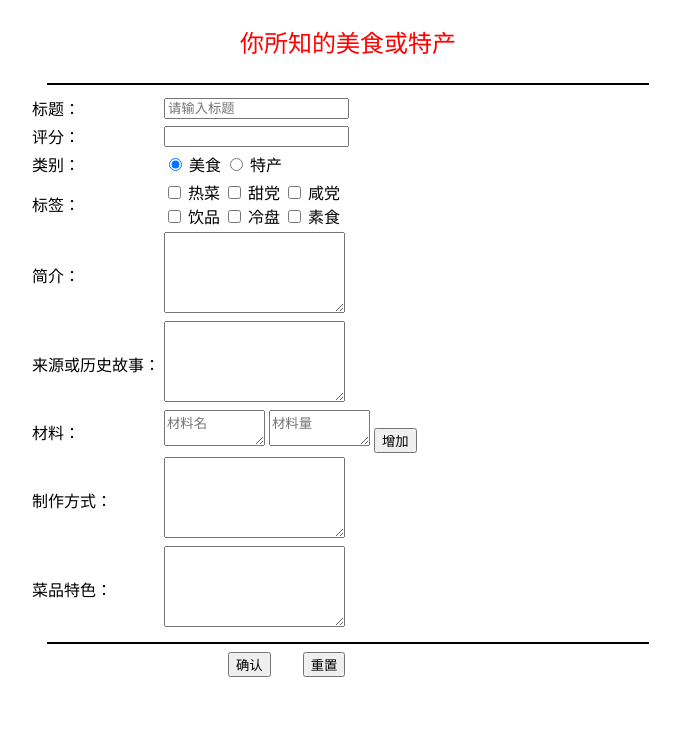
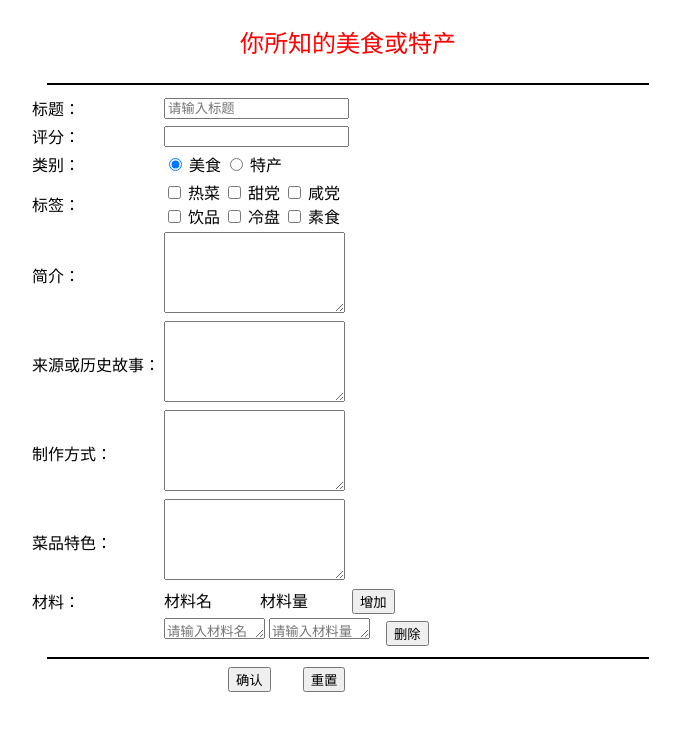
Before and after one commit to ASD-112/web-work_hxy.io, a plain HTML site: page edit.html in a window 1280 px wide. Shown: the whole page, without its empty margins (292-972 px from the left). Drawn offline with nearby package versions, Linux system fonts and the light colour scheme.

Commit message:
03update
update

```diff
--- a/edit.html
+++ b/edit.html
@@ -3,6 +3,7 @@
     <head>
         <meta charset = "UTF-8">
         <link rel="stylesheet" type="text/css" href="css/edit.css">
+        <script src="https://cdn.bootcss.com/jquery/3.4.1/jquery.min.js"></script>
         <title>美食特产编辑页</title>
     </head>
     <body>
@@ -85,16 +86,6 @@
             </tr>
             <tr>
                 <td>
-                    <label>材料：</label>
-                </td>
-                <td style="text-align: left;">
-                    <textarea cols="10" rows="2" placeholder="材料名"></textarea>
-                    <textarea cols="10" rows="2" placeholder="材料量"></textarea>
-                    <button >增加</button>
-                </td>
-            </tr>
-            <tr>
-                <td>
                     <label>制作方式：</label>
                 </td>
                 <td style="text-align: left;">
@@ -109,6 +100,27 @@
                     <textarea cols="20" rows="5"></textarea>
                 </td>
             </tr>
+            <tr>
+                <td>
+                    <label>材料：</label>
+                </td>
+                <td style="text-align: left;">
+                    <label>材料名</label>
+                    &nbsp;&nbsp;&nbsp;&nbsp;&nbsp;&nbsp;&nbsp;&nbsp;&nbsp;&nbsp;
+                    <label>材料量</label>
+                    &nbsp;&nbsp;&nbsp;&nbsp;&nbsp;&nbsp;&nbsp;&nbsp;&nbsp;
+                    <button id="increase" onclick="addr()">增加</button>
+                </td>
+            </tr>
+            <tr id="be" class="cl">
+                <td></td>
+                <td>
+                    <textarea cols="10" rows="1" placeholder="请输入材料名"></textarea>
+                    <textarea cols="10" rows="1" placeholder="请输入材料量"></textarea>
+                    &nbsp;&nbsp;
+                    <button class="delete" onclick='der(this)'>删除</button>
+                </td>
+            </tr>
         </table>
         </div>
         </div>
@@ -121,4 +133,27 @@
 
         </form>
     </body>
+    <script  type="text/javascript">
+        var num = 0;
+        function addr(){
+            num+=1;
+            $("#t1").append(
+                "<tr class='cl'>"+
+                "<td></td>"+
+                "<td>"+
+                "<textarea cols='10' rows='1' placeholder='请输入材料名'></textarea>"+
+                "&nbsp;"+
+                "<textarea cols='10' rows='1' placeholder='请输入材料量'></textarea>"+
+                "&nbsp;&nbsp;&nbsp;&nbsp;"+
+                "<button class='delete' onclick='der(this)'>删除</button>"+
+                "</td>"+
+                "</tr>"
+
+            );
+        }
+        function der(o){
+            num-=1;
+            $(o).parent().parent().remove();
+        }
+    </script>
 </html>
```
Also changed, not shown: fenyemian/meishi/龙井虾仁.html (+22 -2 lines), meishi.html (+2 -2 lines).
